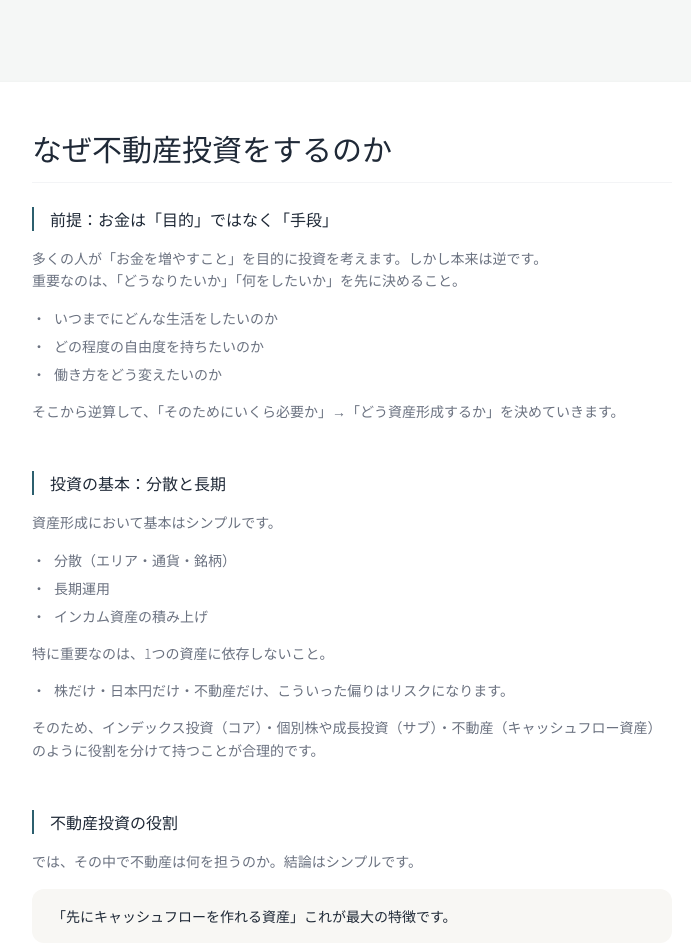
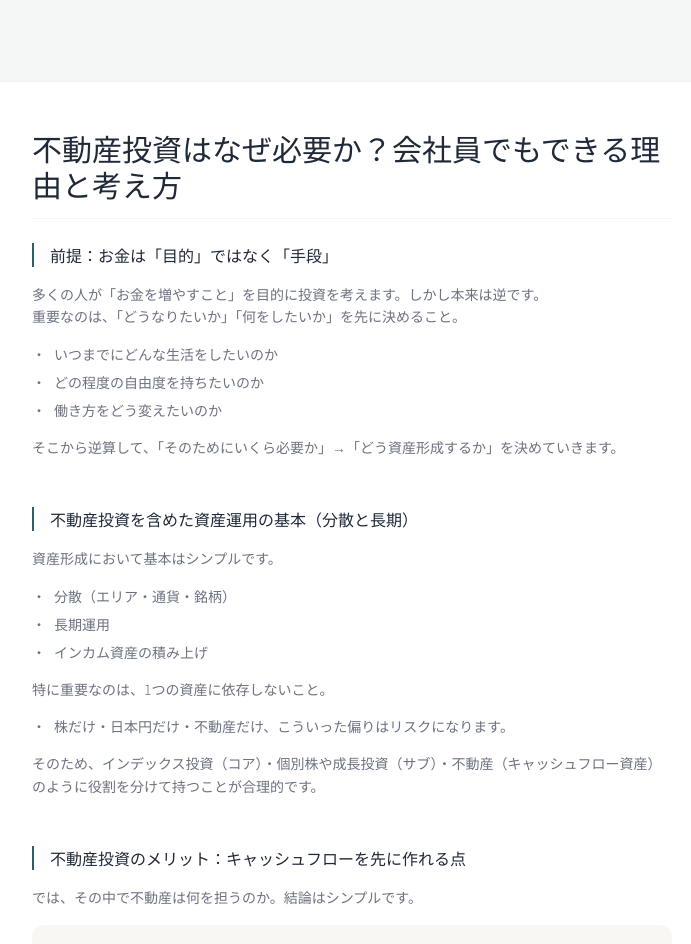
Before and after one commit to idsp0731-gif/onza-estate, a Next.js app: page /investment-guide in a window 1280 px wide. Shown: the part 620-1564 px from the top of the page, without its empty margins (288-979 px from the left). Built offline with nearby package versions, Linux system fonts and the light colour scheme.

Commit message:
fix: 投資ガイドページの見出しをSEO最適化

```diff
--- a/src/app/investment-guide/page.tsx
+++ b/src/app/investment-guide/page.tsx
@@ -4,12 +4,12 @@ import type { Metadata } from 'next';
 import Footer from '@/components/Footer';
 
 export const metadata: Metadata = {
-  title: 'なぜ不動産投資をするのか｜ONZA Estate',
+  title: '不動産投資はなぜ必要か？会社員でもできる理由と考え方｜ONZA Estate',
   description:
     'お金は増やすものではなく未来を設計する手段。不動産投資がキャッシュフロー形成に有効な理由をFP視点で解説します。',
   alternates: { canonical: 'https://www.onza-estate.com/investment-guide' },
   openGraph: {
-    title: 'なぜ不動産投資をするのか｜ONZA Estate',
+    title: '不動産投資はなぜ必要か？会社員でもできる理由と考え方｜ONZA Estate',
     description:
       'お金は増やすものではなく未来を設計する手段。不動産投資がキャッシュフロー形成に有効な理由をFP視点で解説します。',
     url: 'https://www.onza-estate.com/investment-guide',
@@ -21,13 +21,13 @@ export const metadata: Metadata = {
         url: 'https://res.cloudinary.com/dh2xvp5xj/image/upload/v1777082512/ChatGPT_Image_2026%E5%B9%B44%E6%9C%8825%E6%97%A5_11_00_37_kig95c.png',
         width: 1200,
         height: 630,
-        alt: 'なぜ不動産投資をするのか｜ONZA Estate',
+        alt: '不動産投資はなぜ必要か？会社員でもできる理由と考え方｜ONZA Estate',
       },
     ],
   },
   twitter: {
     card: 'summary_large_image',
-    title: 'なぜ不動産投資をするのか｜ONZA Estate',
+    title: '不動産投資はなぜ必要か？会社員でもできる理由と考え方｜ONZA Estate',
     description:
       'お金は増やすものではなく未来を設計する手段。不動産投資がキャッシュフロー形成に有効な理由をFP視点で解説します。',
     images: [
@@ -80,7 +80,7 @@ export default function InvestmentGuidePage() {
 
               <section>
                 <h1 className="text-2xl md:text-3xl font-light mb-6 border-b border-gray-100 pb-4">
-                  なぜ不動産投資をするのか
+                  不動産投資はなぜ必要か？会社員でもできる理由と考え方
                 </h1>
 
                 <h2 className="text-base font-light border-l-2 border-[#2C5F6E] pl-4 mb-4">
@@ -102,7 +102,7 @@ export default function InvestmentGuidePage() {
 
               <section>
                 <h2 className="text-base font-light border-l-2 border-[#2C5F6E] pl-4 mb-4">
-                  投資の基本：分散と長期
+                  不動産投資を含めた資産運用の基本（分散と長期）
                 </h2>
                 <p className="text-sm leading-relaxed text-[#6B7280] mb-4">
                   資産形成において基本はシンプルです。
@@ -125,7 +125,7 @@ export default function InvestmentGuidePage() {
 
               <section>
                 <h2 className="text-base font-light border-l-2 border-[#2C5F6E] pl-4 mb-4">
-                  不動産投資の役割
+                  不動産投資のメリット：キャッシュフローを先に作れる点
                 </h2>
                 <p className="text-sm leading-relaxed text-[#6B7280] mb-4">
                   では、その中で不動産は何を担うのか。結論はシンプルです。
@@ -141,7 +141,7 @@ export default function InvestmentGuidePage() {
 
               <section>
                 <h2 className="text-base font-light border-l-2 border-[#2C5F6E] pl-4 mb-4">
-                  ローンを使う理由
+                  不動産投資でローンを使うべき理由
                 </h2>
                 <p className="text-sm leading-relaxed text-[#6B7280] mb-4">
                   不動産投資の本質はここにあります。
@@ -254,7 +254,7 @@ export default function InvestmentGuidePage() {
 
               <section>
                 <h2 className="text-base font-light border-l-2 border-[#2C5F6E] pl-4 mb-4">
-                  会社員でもできる理由
+                  不動産投資は会社員でもできる？その理由
                 </h2>
                 <p className="text-sm leading-relaxed text-[#6B7280] mb-4">
                   不動産投資は、会社員の方にも有利な方法です。
```
